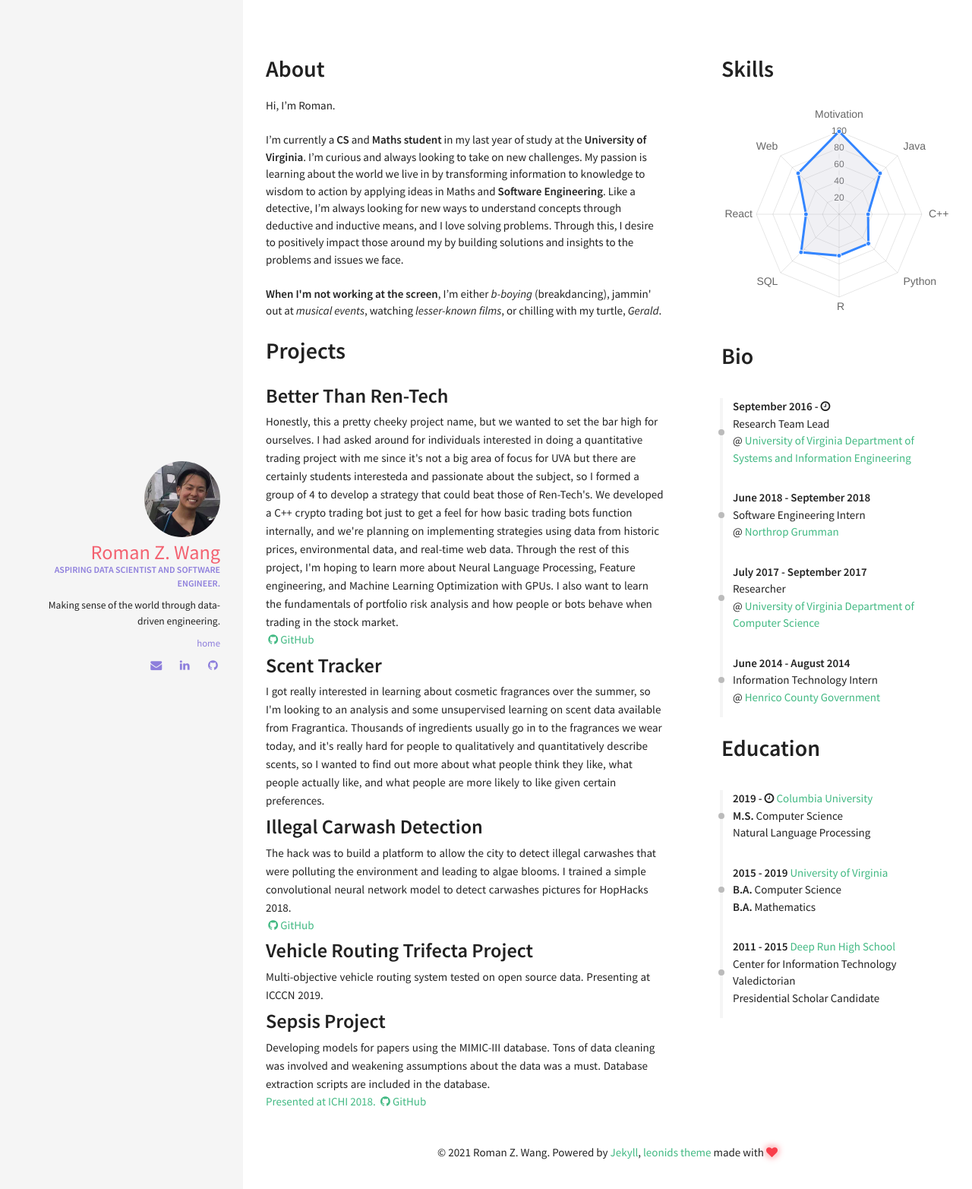
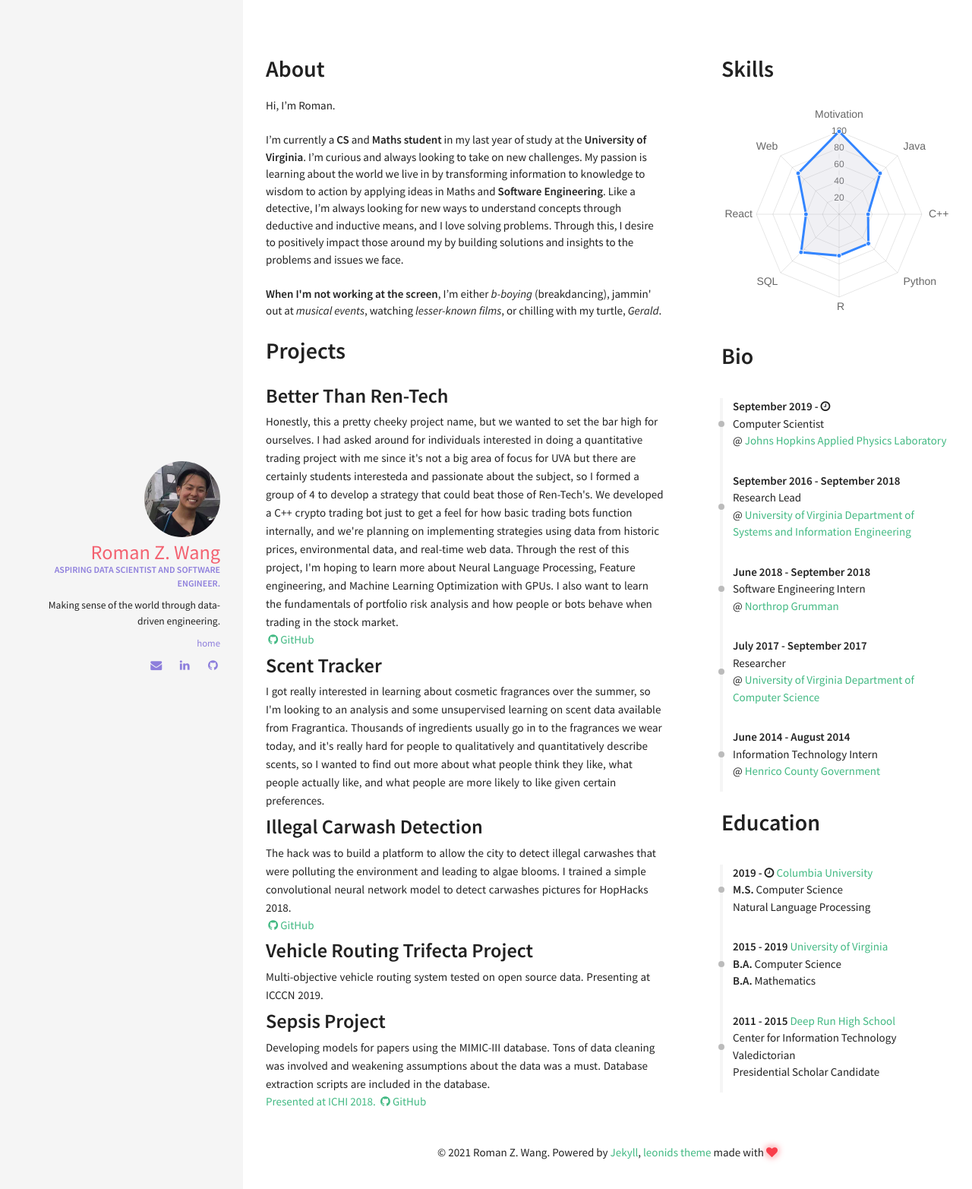
Before and after one commit to RomanZWang/romanzwang.github.io, a Jekyll site: the page built from index.html, in a window 1280 px wide. Shown: the top 1565 px of the page at 76% size. Built offline with Jekyll 4.4.1, drawn with Linux system fonts in a browser that asks for light colours; nearby versions of some CDN libraries.

Commit message:
update careers

```diff
--- a/_data/index/careers.yml
+++ b/_data/index/careers.yml
@@ -1,9 +1,15 @@
 # careers section data
 # if you don't have language feature(language.yml is empty), ignore "i18n" items
+
+- name: Johns Hopkins Applied Physics Laboratory
+  link: https://www.jhuapl.edu/
+  date: September 2019 - <i class="fa fa-clock-o" aria-hidden="true" title="Until Now"></i>
+  job: Computer Scientist
+
 - name: University of Virginia Department of Systems and Information Engineering
   link: https://engineering.virginia.edu/departments/systems-and-information-engineering
-  date: September 2016 - <i class="fa fa-clock-o" aria-hidden="true" title="Until Now"></i>
-  job: Research Team Lead
+  date: September 2016 - September 2018
+  job: Research Lead
 
 - name: Northrop Grumman
   link: http://www.northropgrumman.com/
```
